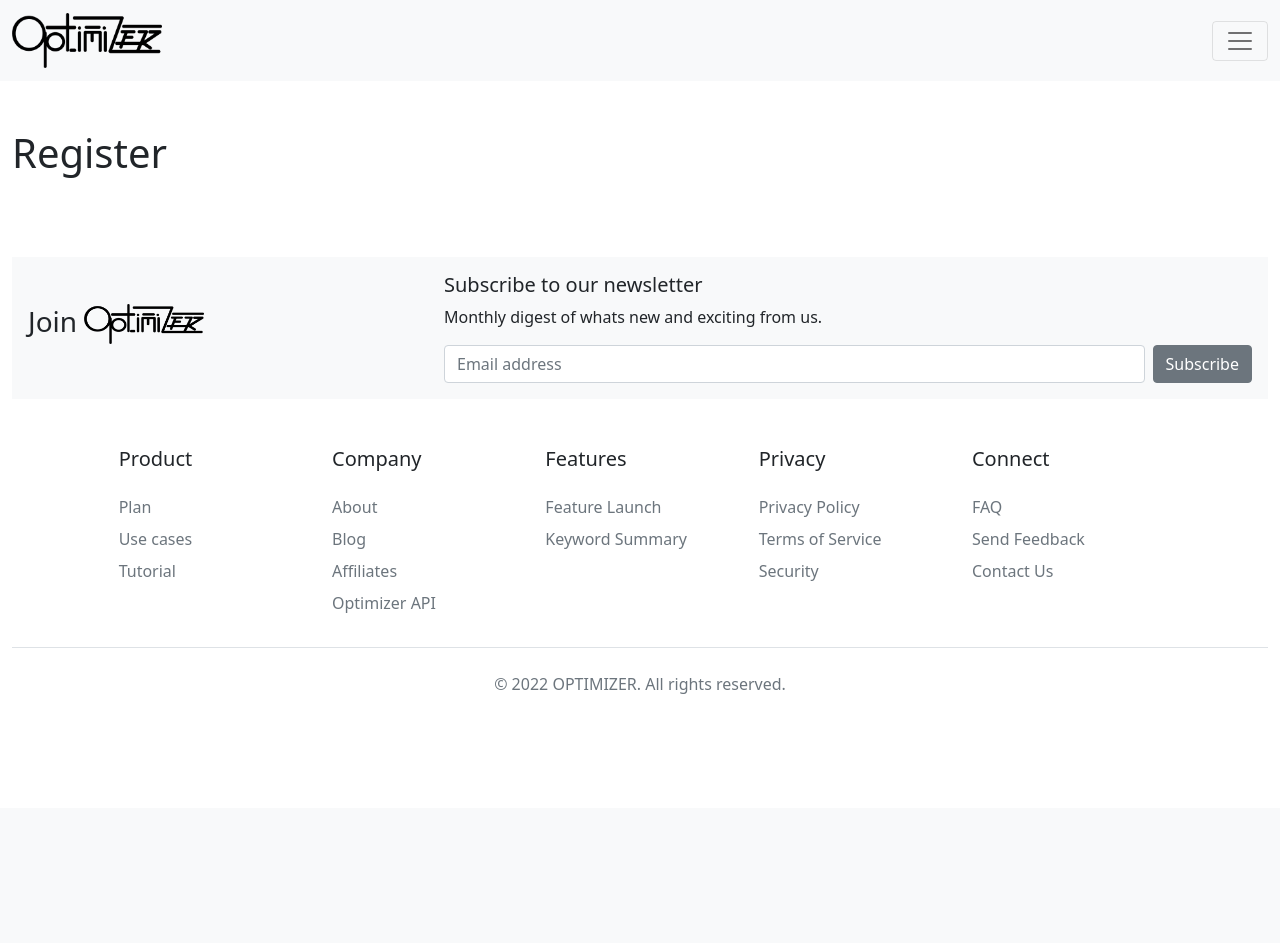
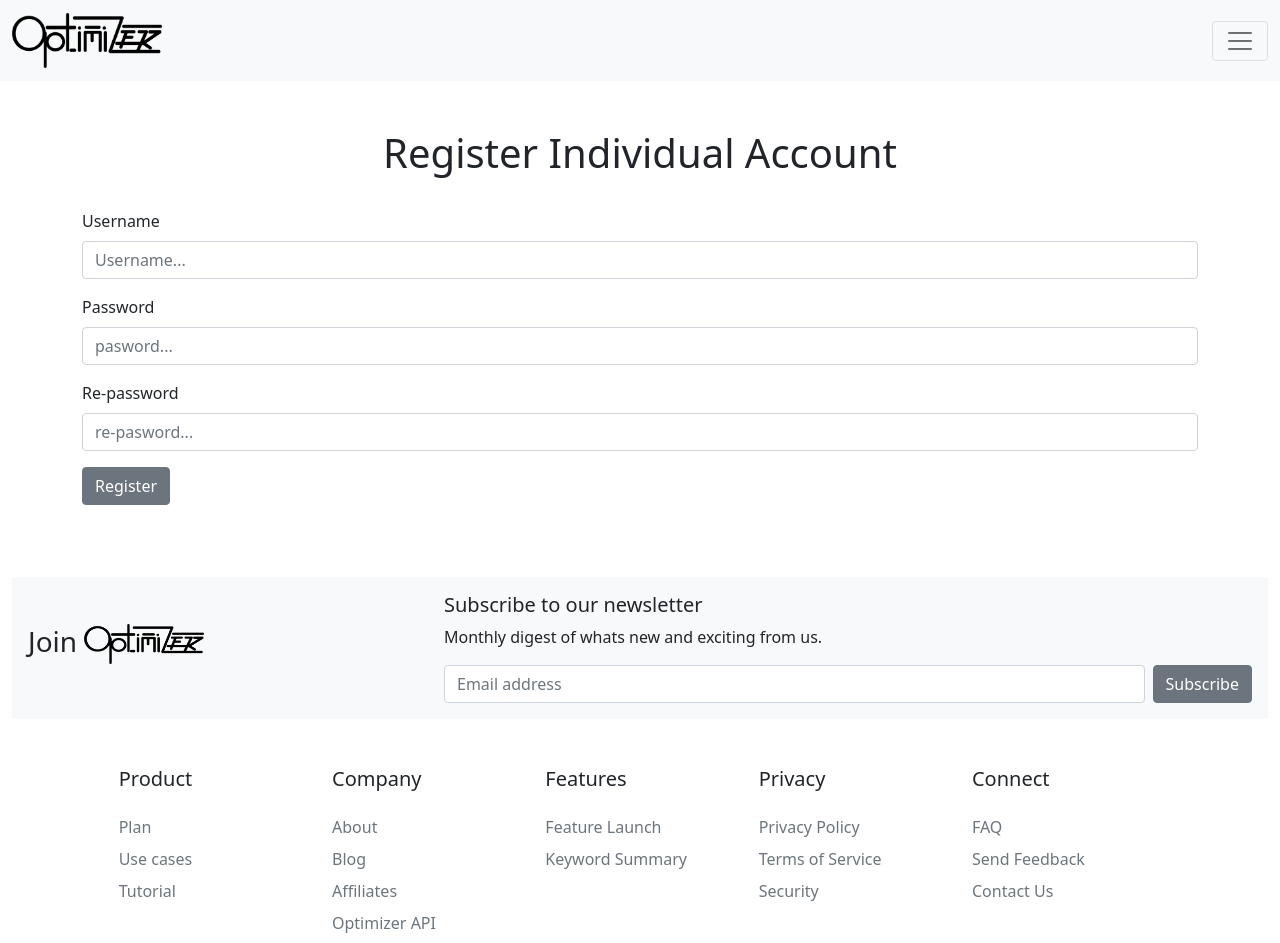
Before and after one commit to SarmSKunatham/Optimizer-font-end, a Flask app: template NLP_Project/flaskr/templates/auth/register.html in a window 1280 px wide. Shown: the top 943 px of the page. Before the commit the page ends 694 px from the top, so only its background shows below. Run offline with Flask 2, Linux system fonts and the light colour scheme; the template is opened without the code that fills it, so the values that code supplies are empty.

Commit message:
Update register.html

```diff
--- a/NLP_Project/flaskr/templates/auth/register.html
+++ b/NLP_Project/flaskr/templates/auth/register.html
@@ -1,15 +1,25 @@
 {% extends 'base.html' %}
 
 {% block header %}
-    <h1>{% block title %}Register{% endblock %}</h1>
+    <h1 class="text-center">Register Individual Account</h1>
 {% endblock %}
 
-{% block main %}
-    <form method="POST">
-        <label for="username">Username</label>
-        <input name="username" id="username" required>
-        <label for="password">Password</label>
-        <input name="password" id="password" type="password" required>
-        <input type="submit" value="Register">
+{% block content %}
+<div class="container flex justify-content-center">
+    <form  method="post">
+      <div class="mb-3">
+        <label for="username" class="form-label">Username</label>
+        <input type="username" class="form-control" id="username" required placeholder="Username...">
+      </div>
+      <div class="mb-3">
+        <label for="password" class="form-label">Password</label>
+        <input type="password" class="form-control" id="password" required placeholder="pasword...">
+      </div>
+      <div class="mb-3">
+        <label for="re-password" class="form-label">Re-password</label>
+        <input type="password" class="form-control" id="re-password" required placeholder="re-pasword...">
+      </div>
+      <button type="submit" class="btn btn-secondary">Register</button>
     </form>
+  </div>
 {% endblock %}
```
